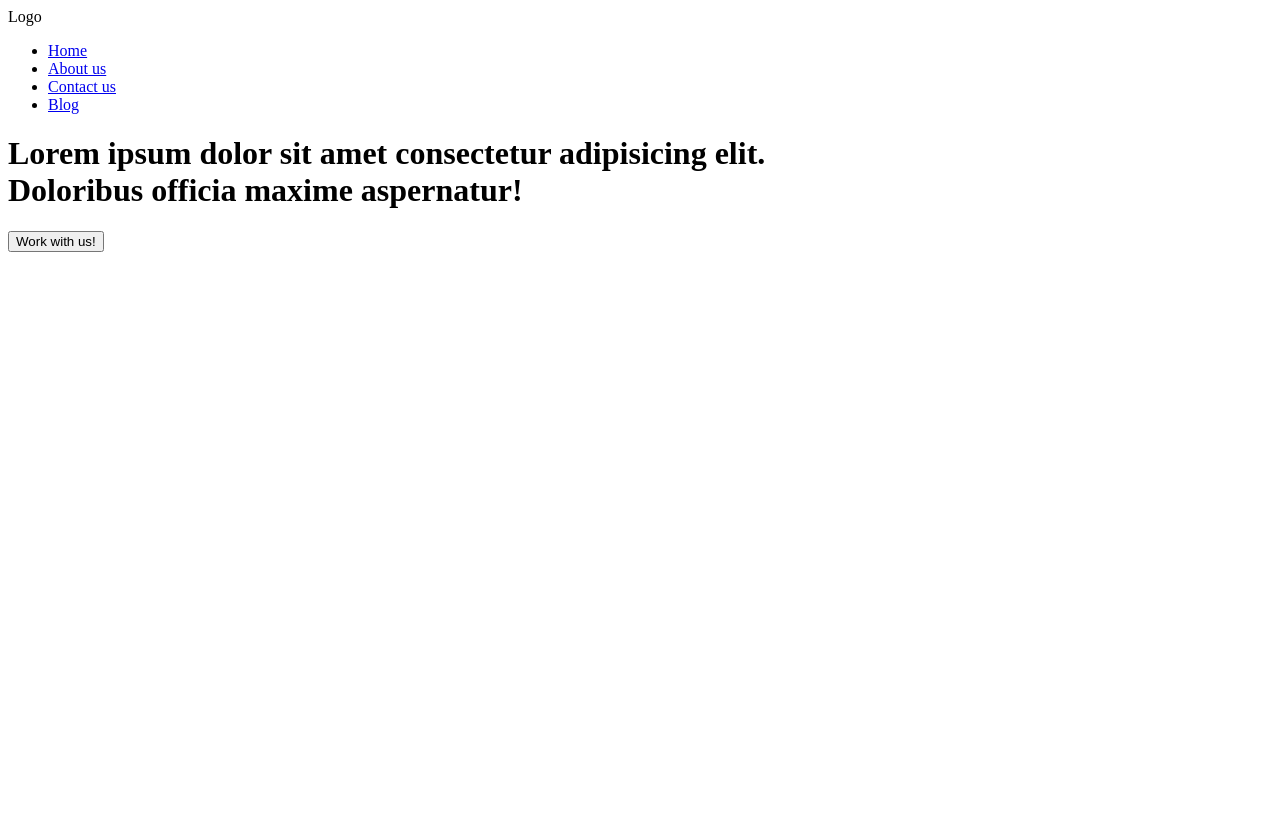
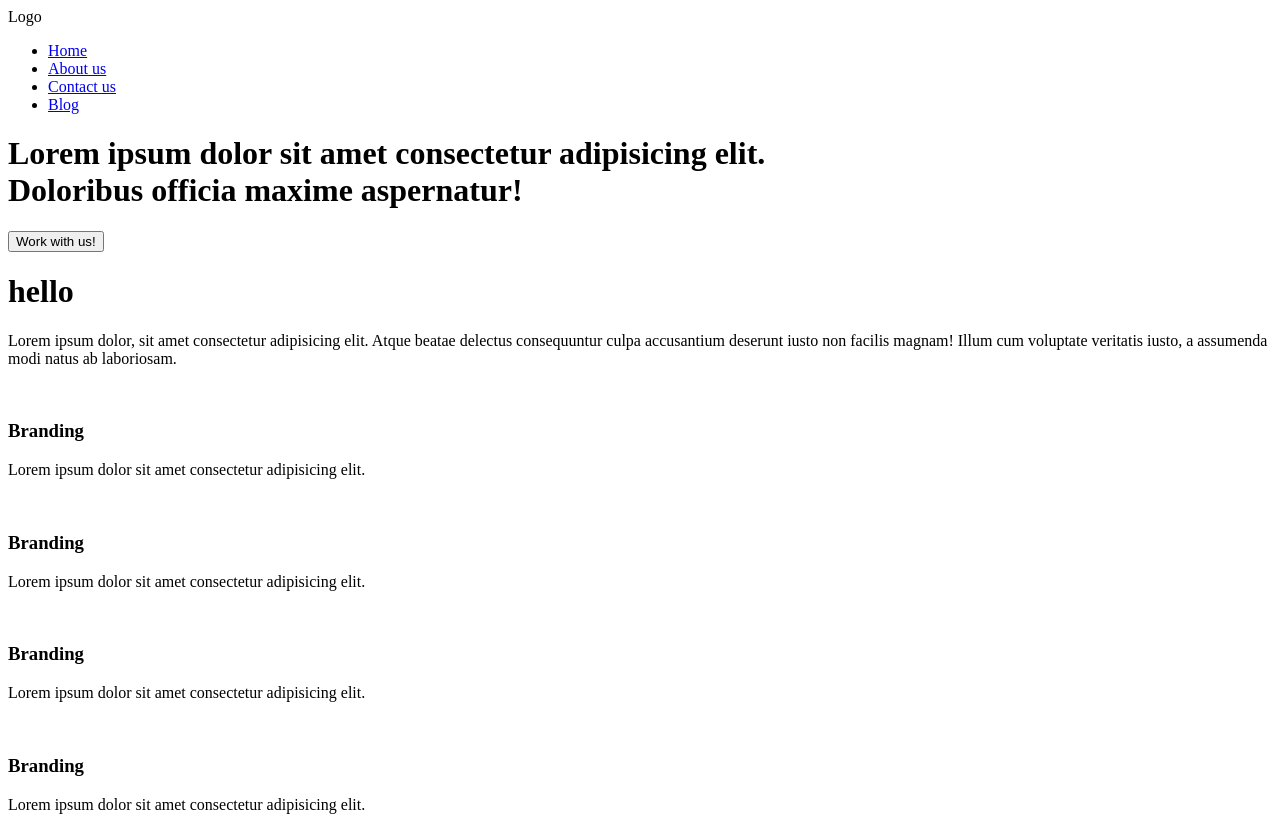
Before and after one commit to 3ran123/lesson-10, a plain HTML site: page index2.html in a window 1280 px wide. Before the commit the page ends 800 px from the top, so only its background shows below. Drawn offline with Linux system fonts and the light colour scheme.

Commit message:
main and footer

```diff
--- a/index2.html
+++ b/index2.html
@@ -30,6 +30,35 @@
             <button>Work with us!</button>
         </div>
     </header>
+    <main>
+        <div class="services-top">
+            <h1>hello</h1>
+            <p>Lorem ipsum dolor, sit amet consectetur adipisicing elit. Atque beatae delectus consequuntur culpa accusantium deserunt iusto non facilis magnam! Illum cum voluptate veritatis iusto, a assumenda modi natus ab laboriosam.</p>
+
+        </div>
+        <div class="services-bottom">
+            <div class="services-item">
+                <img src="" alt="">
+                <h3>Branding</h3>
+                <p>Lorem ipsum dolor sit amet consectetur adipisicing elit.</p>
+            </div>
+                <div class="services-item">
+                    <img src="" alt="">
+                    <h3>Branding</h3>
+                    <p>Lorem ipsum dolor sit amet consectetur adipisicing elit.</p>
+            </div>
+            <div class="services-item">
+                <img src="" alt="">
+                <h3>Branding</h3>
+                <p>Lorem ipsum dolor sit amet consectetur adipisicing elit.</p>
+            </div>
+            <div class="services-item">
+                <img src="" alt="">
+                <h3>Branding</h3>
+                <p>Lorem ipsum dolor sit amet consectetur adipisicing elit.</p>
+            </div>
+        </div>
+    </main>
 </body>
 
 </html>
```
